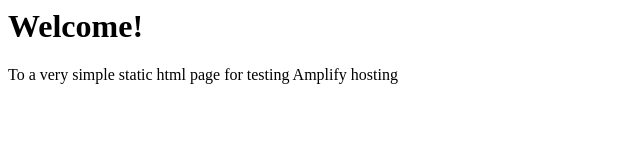
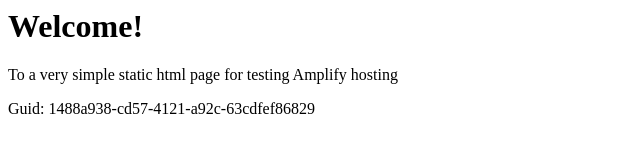
Before and after one commit to aws-aemilia-syd/Github-PR-Commit-Integration-Test-DoNotTouch-Gith-OKSLNVO2-v1-prod-ap-southeast-2, a website: page src/index.html in a window 1280 px wide. Shown: the whole page, without its empty margins (0-640 px from the left). Drawn offline with Linux system fonts and the light colour scheme.

Commit message:
commit from integ tests

```diff
--- a/src/index.html
+++ b/src/index.html
@@ -1,3 +1,5 @@
+
+
 <html lang="en">
 
 <head>
@@ -10,6 +12,6 @@
 <body>
     <h1>Welcome!</h1>
     <p>To a very simple static html page for testing Amplify hosting</p>
-</body>
+    <p>Guid: 1488a938-cd57-4121-a92c-63cdfef86829</p></body>
 
 </html>
```
